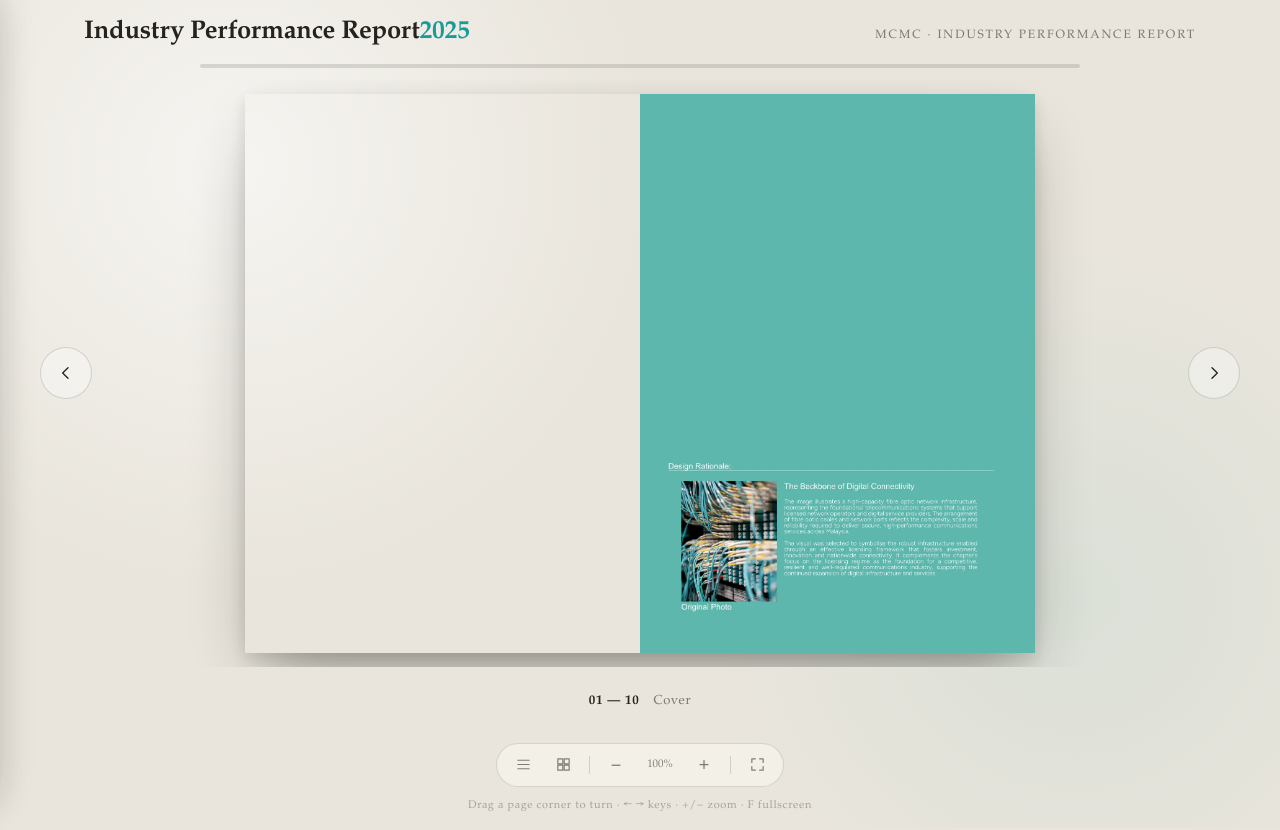
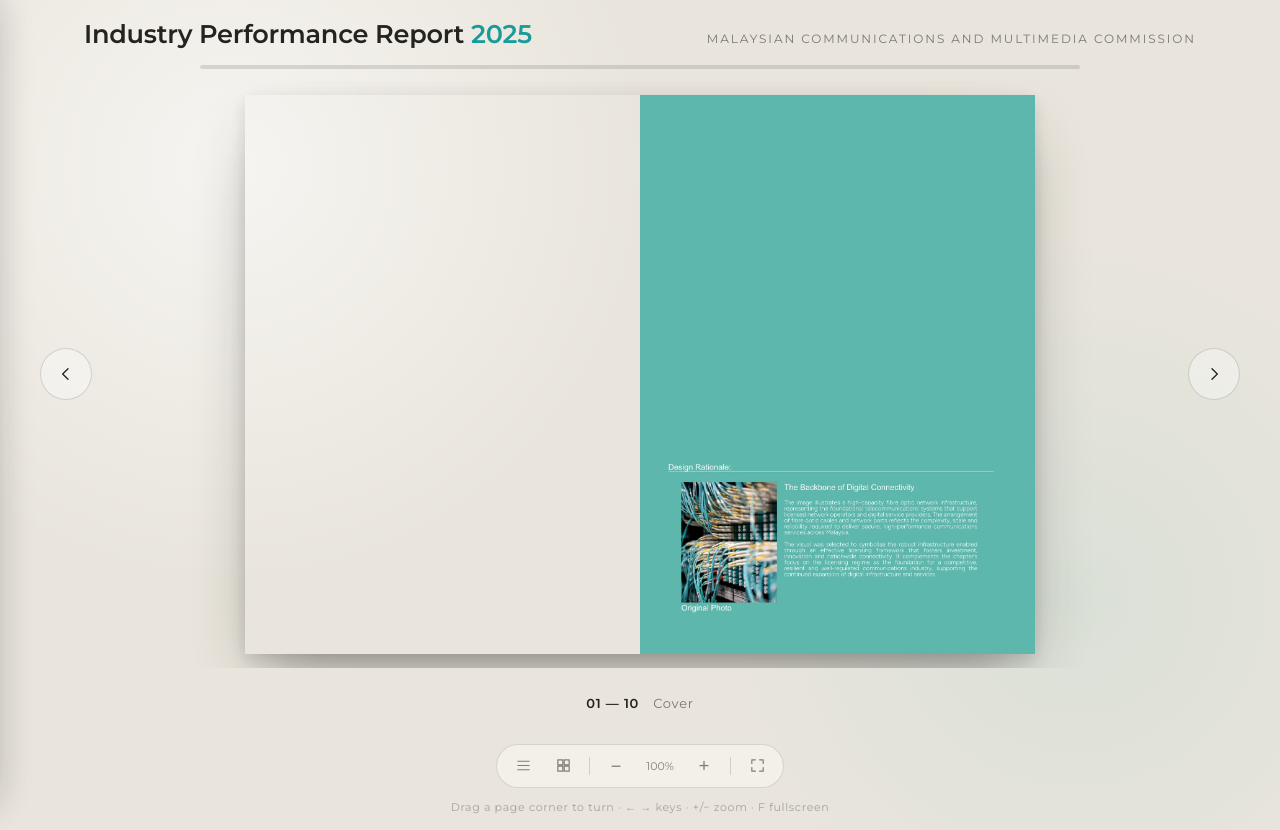
Before and after one commit to endahbyu/horizontal-flipbook, a plain HTML site: page index.html in a window 1280 px wide. Drawn offline with Linux system fonts and the light colour scheme.

Commit message:
Switch UI font to Montserrat (self-hosted variable font)

```diff
--- a/css/style.css
+++ b/css/style.css
@@ -1,3 +1,11 @@
+@font-face {
+  font-family: 'Montserrat';
+  font-style: normal;
+  font-weight: 100 900;
+  font-display: swap;
+  src: url('../assets/fonts/montserrat.woff2') format('woff2');
+}
+
 :root {
   --paper: #e9e5dc;
   --ink: #24231f;
@@ -21,7 +29,7 @@ body {
   min-height: 100svh;
   background: var(--paper);
   color: var(--ink);
-  font-family: "Iowan Old Style", "Palatino Linotype", Georgia, serif;
+  font-family: "Montserrat", "Helvetica Neue", Arial, sans-serif;
   -webkit-font-smoothing: antialiased;
   background-image:
     radial-gradient(circle at 18% 20%, rgba(255, 255, 255, 0.6), transparent 34%),
--- a/index.html
+++ b/index.html
@@ -10,8 +10,8 @@
   </head>
   <body>
     <header>
-      <span class="brand">Industry Performance Report<em>2025</em></span>
-      <span class="tag">MCMC · Industry Performance Report</span>
+      <span class="brand">Industry Performance Report <em>2025</em></span>
+      <span class="tag">Malaysian Communications and Multimedia Commission</span>
     </header>
 
     <!-- Progress bar (top) — visibility of status, not interactive -->
```
Also changed, not shown: README.md, assets/fonts/montserrat.woff2 (added).
